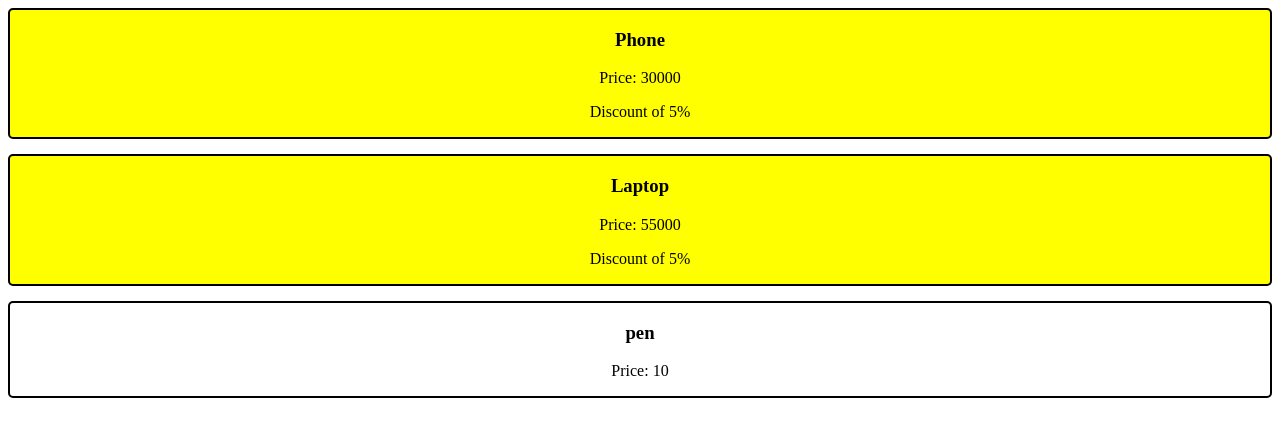
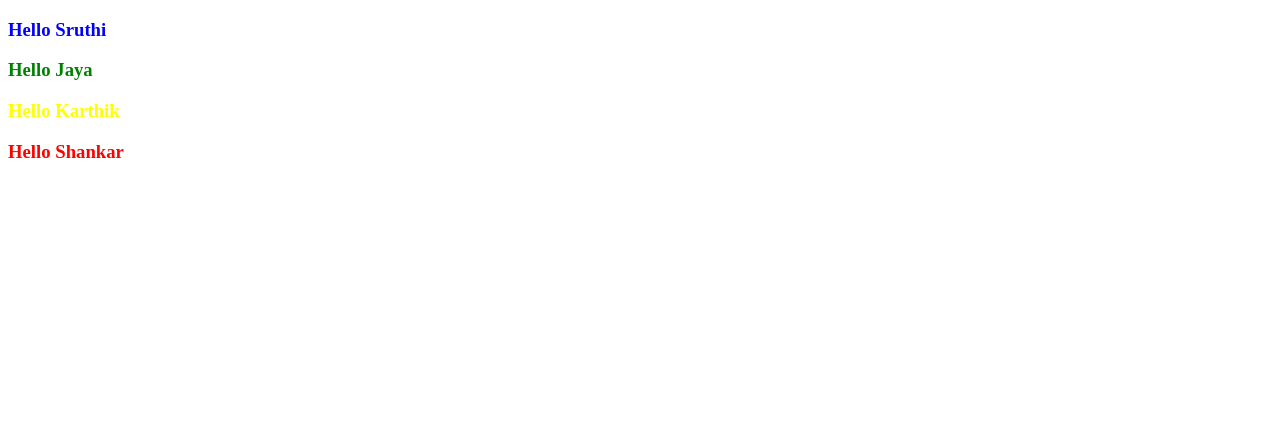
Before and after one commit to s-sruthi-vellore/react-basics, a React (Vite) app: page / in a window 1280 px wide. Shown: the top 436 px of the page. Built offline with nearby package versions, Linux system fonts and the light colour scheme.

Commit message:
Activity on Styling, Props

```diff
--- a/src/App.jsx
+++ b/src/App.jsx
@@ -1,10 +1,14 @@
 import "./App.css"
 import ProductTab from "./ProductTab.jsx";
+import MsgBox from "./MsgBox.jsx";
 import "./Product.css";
 function App() {
   return (
     <>
-      <ProductTab />
+      <MsgBox userName="Sruthi" textColor="blue" />
+      <MsgBox userName="Jaya" textColor="green" />
+      <MsgBox userName="Karthik" textColor="yellow" />
+      <MsgBox userName="Shankar" textColor="red" />
     </>
   );
 }
--- /dev/null
+++ b/src/MsgBox.jsx
@@ -0,0 +1,8 @@
+function MsgBox({ userName, textColor }) {
+    return (
+        <>
+            <h3 style={{color: textColor}}> Hello {userName} </h3>
+        </>
+    );
+}
+export default MsgBox;
```
